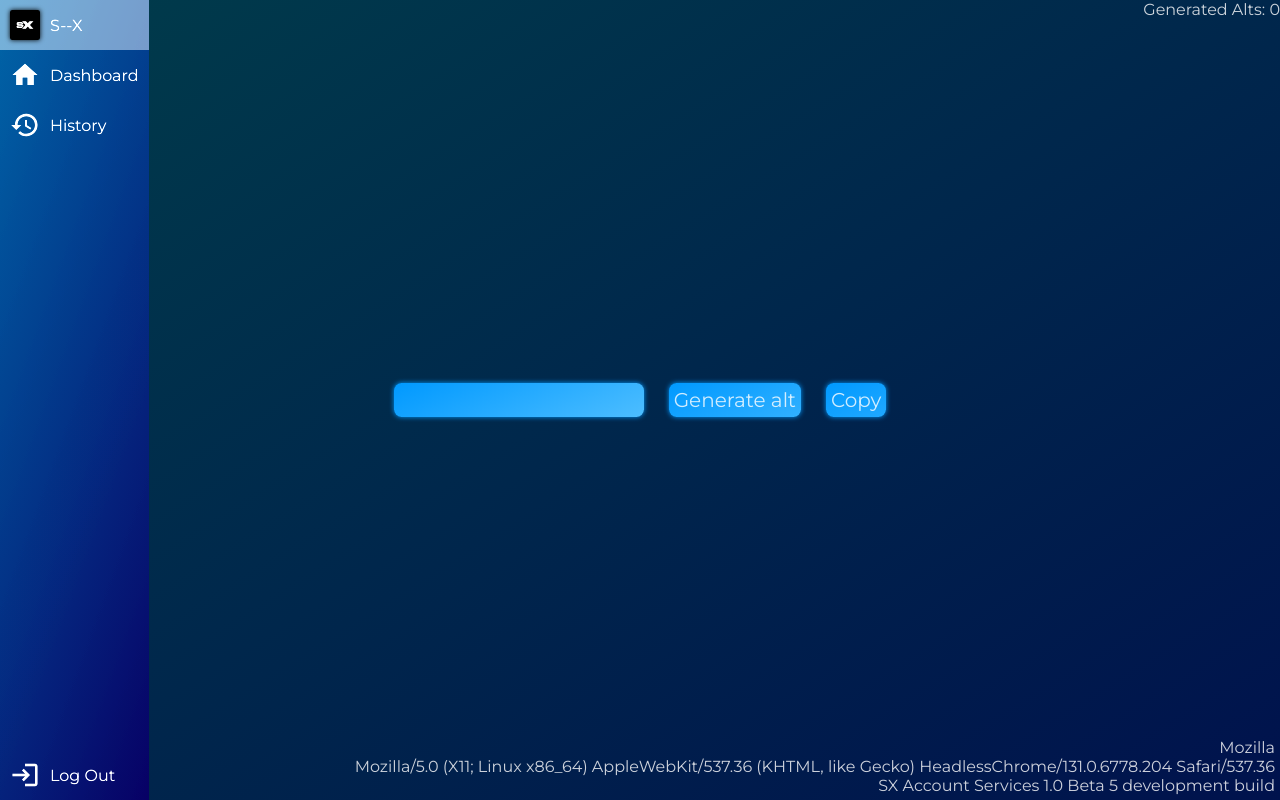
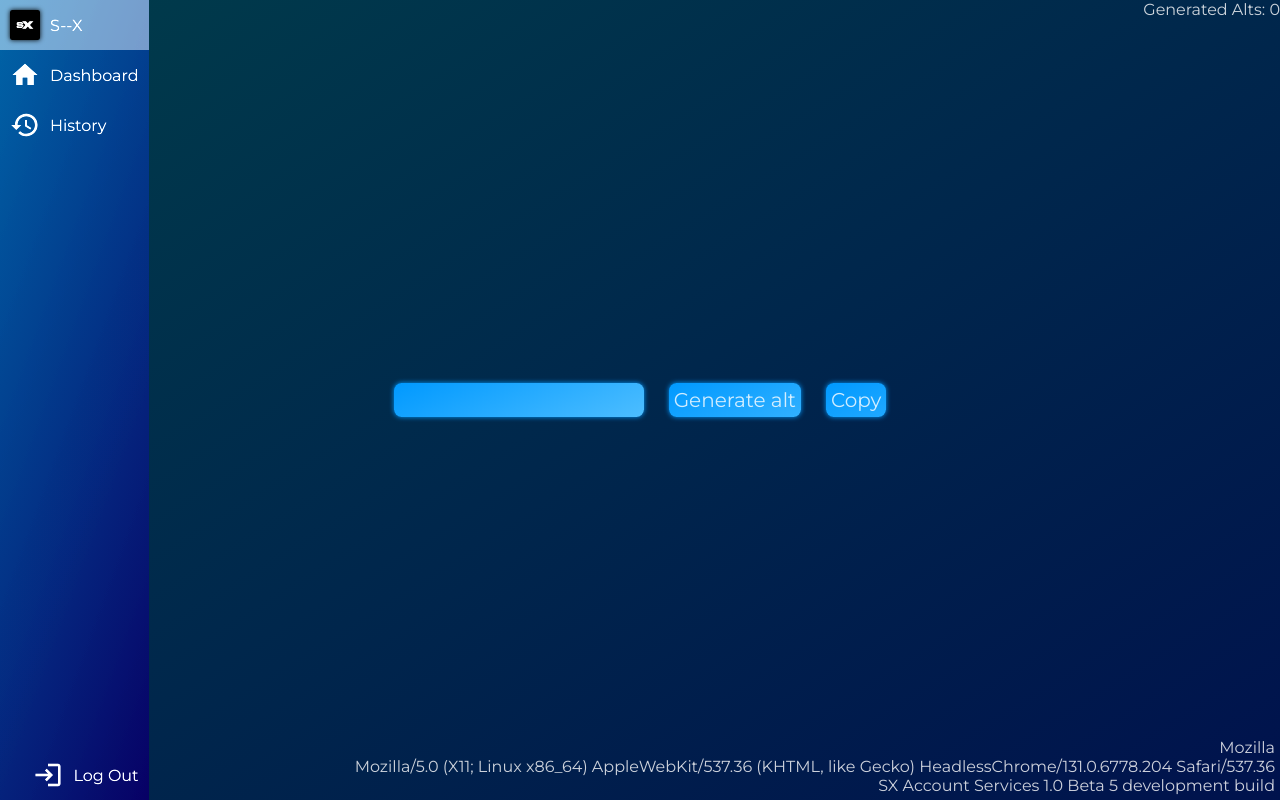
Before and after one commit to TheOPtimal/sx-client, a React (Create React App) app: page /dashboard in a window 1280 px wide. Built offline with nearby package versions, Linux system fonts and the light colour scheme.

Commit message:
Improve sidebar

```diff
--- a/src/Pages/Dashboard/Sidebar.tsx
+++ b/src/Pages/Dashboard/Sidebar.tsx
@@ -22,7 +22,6 @@ export default function Sidebar({
           style={{
             boxShadow: "0px 0px 5px black",
             borderRadius: "2px",
-            cursor: "default",
           }}
         />
         <span>S--X</span>
@@ -39,7 +38,7 @@ export default function Sidebar({
           localStorage.removeItem("token");
           window.open("/", "_self");
         }}
-        style={{ marginTop: "auto" }}
+        style={{ marginTop: "auto", marginLeft: "auto" }}
       >
         <LogOutIcon className="icon" />
         <span>Log Out</span>
```
